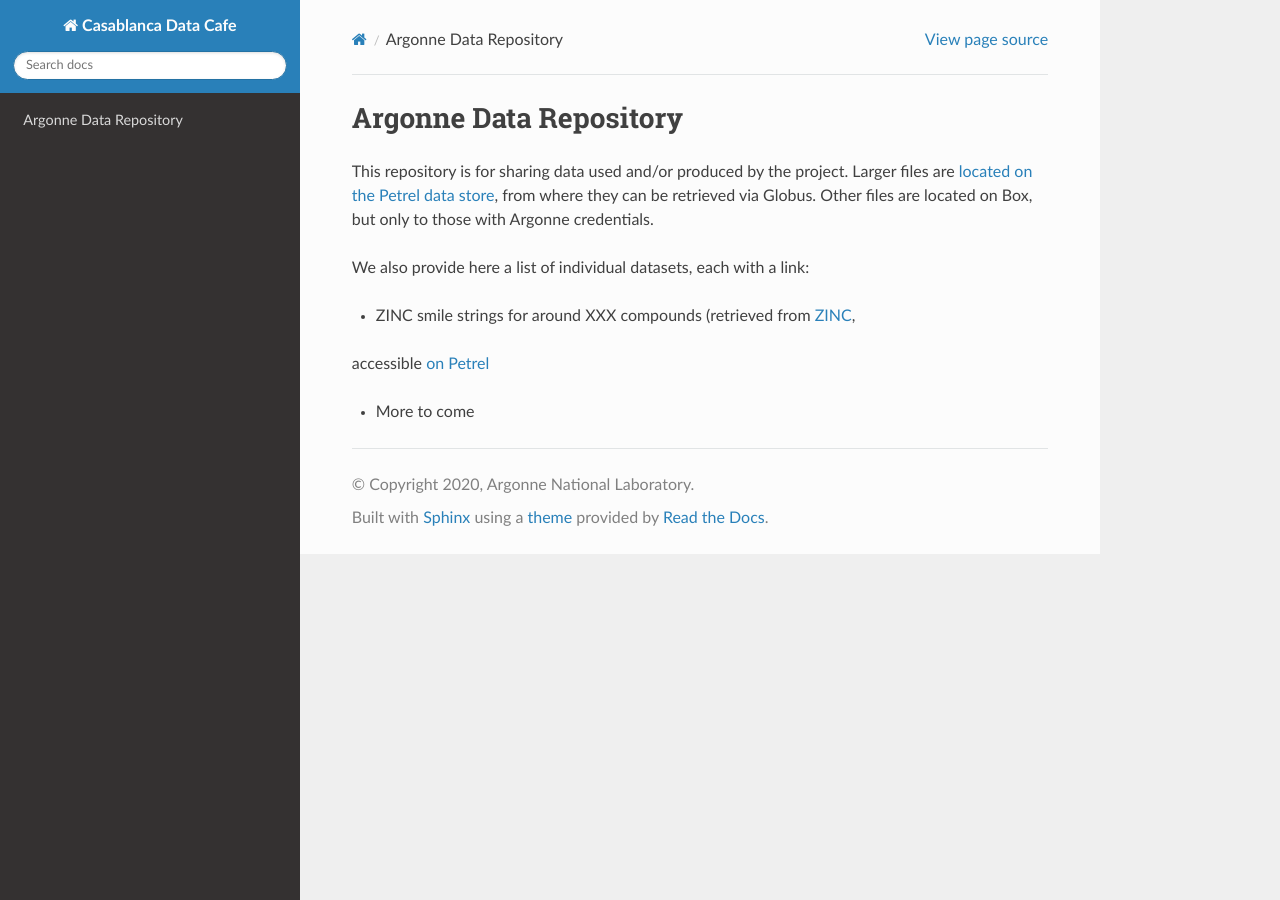
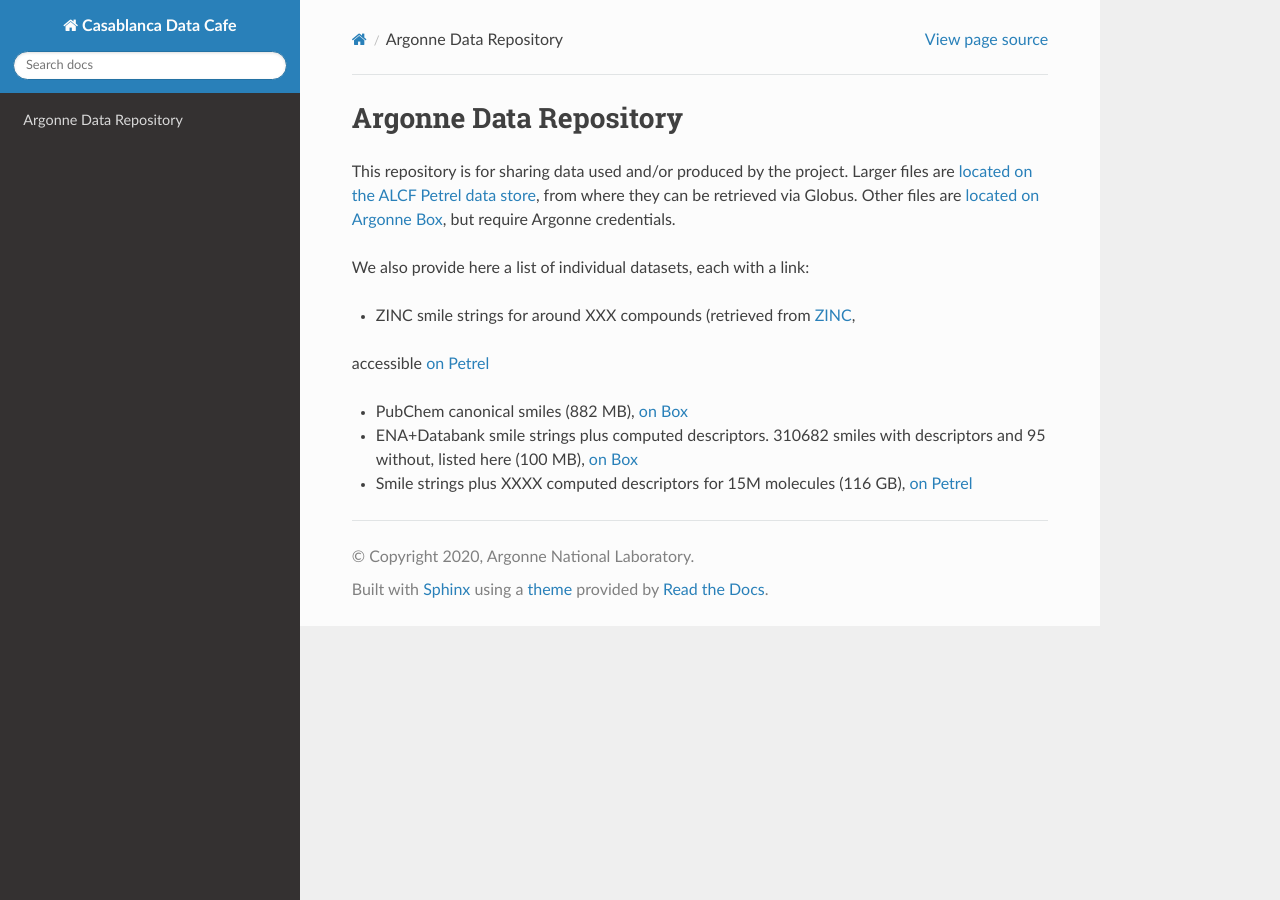
Before and after one commit to 2019-ncovgroup/2019-nCoVdata, a Sphinx documentation site: the page built from docs/index.rst, in a window 1280 px wide. Built offline with Sphinx 7.4.7 and the Read the Docs theme 2.0.0, drawn with Linux system fonts in a browser that asks for light colours.

Commit message:
added some more data

```diff
--- a/docs/index.rst
+++ b/docs/index.rst
@@ -6,11 +6,15 @@
 Argonne Data Repository
 ============================================
 
-This repository is for sharing data used and/or produced by the project. Larger files are `located on the Petrel data store <https://app.globus.org/file-manager?origin_id=a386b552-6086-11ea-9688-0e56c063f437&origin_path=%2F>`_, from where they can be retrieved via Globus. Other files are located on Box, but only to those with Argonne credentials.
+This repository is for sharing data used and/or produced by the project. Larger files are `located on the ALCF Petrel data store <https://app.globus.org/file-manager?origin_id=a386b552-6086-11ea-9688-0e56c063f437&origin_path=%2F>`_, from where they can be retrieved via Globus. Other files are `located on Argonne Box <https://anl.app.box.com/folder/105432421864>`_, but require Argonne credentials.
 
 We also provide here a list of individual datasets, each with a link:
 
 * ZINC smile strings for around XXX compounds (retrieved from `ZINC <http://zinc.docking.org/>`_,
 accessible `on Petrel <https://2019-ncov.e.globus.org/databases/ZINC/index.html>`_
 
-* More to come
+* PubChem canonical smiles (882 MB), `on Box <https://anl.app.box.com/file/631539842091>`_
+
+* ENA+Databank smile strings plus computed descriptors. 310682 smiles with descriptors and 95 without, listed here (100 MB), `on Box <https://anl.app.box.com/file/630951461406>`_
+
+* Smile strings plus XXXX computed descriptors for 15M molecules (116 GB), `on Petrel <https://app.globus.org/file-manager?origin_id=a386b552-6086-11ea-9688-0e56c063f437&origin_path=%2Fdata%2F>`_
```
